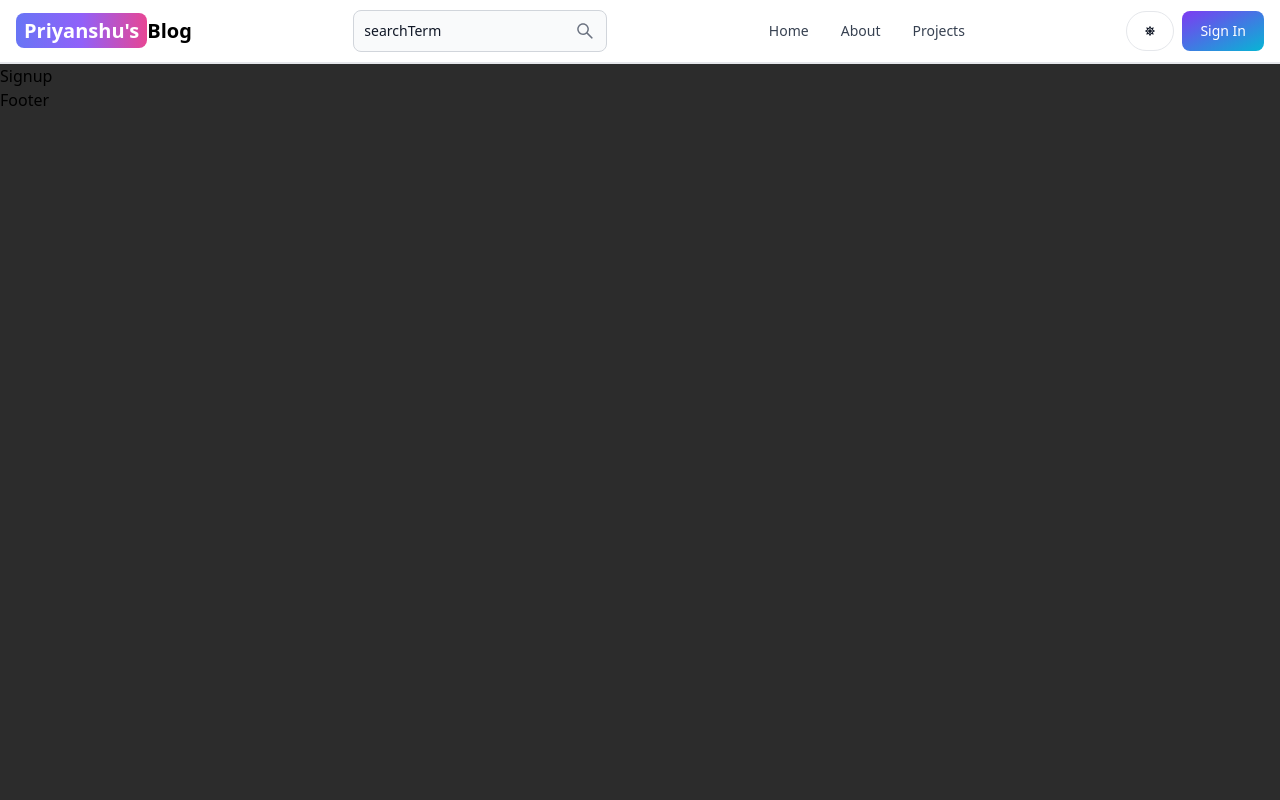
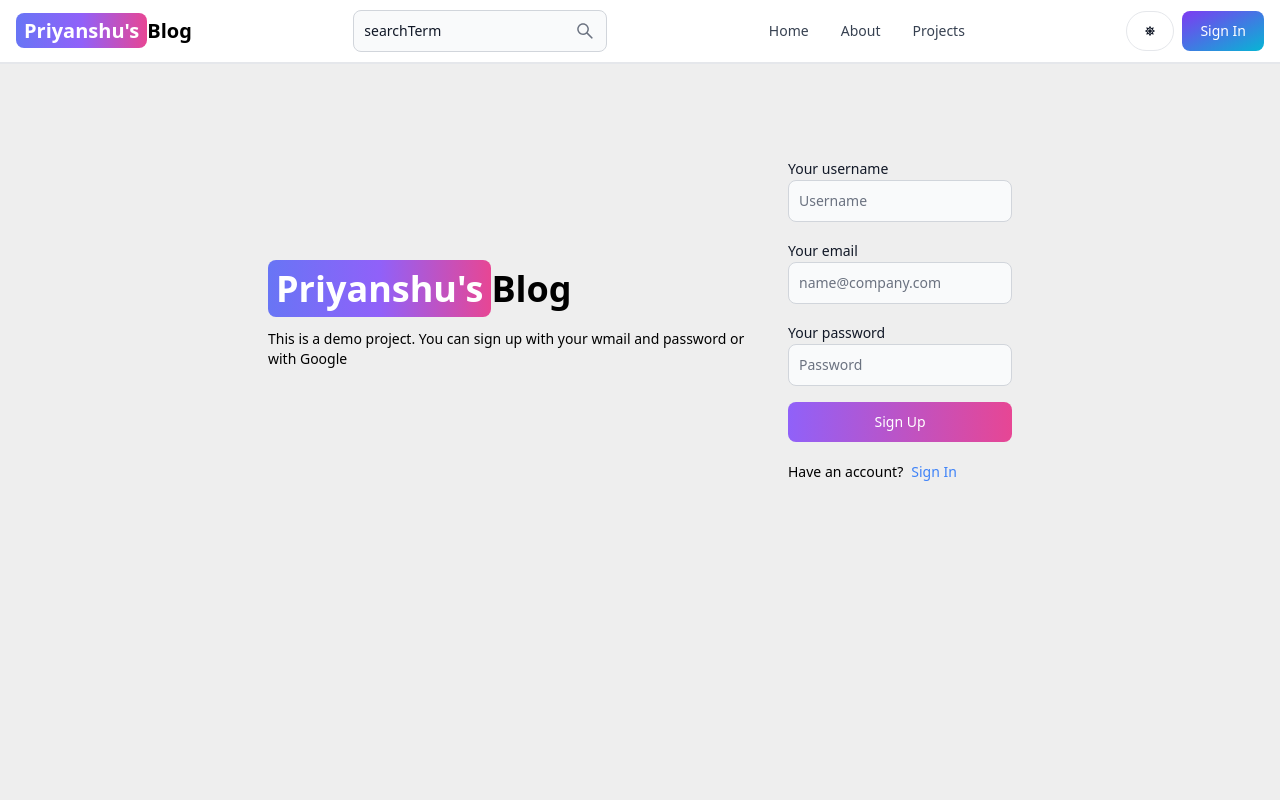
Before and after one commit to priyanshu07222/Blog-app, a React (Vite) app in the folder client/: page /sign-up in a window 1280 px wide. Shown: the top 800 px of the page. Built offline with nearby package versions, Linux system fonts and the light colour scheme.

Commit message:
create signup page ui

```diff
--- a/client/src/index.css
+++ b/client/src/index.css
@@ -3,5 +3,5 @@
 @tailwind utilities;
 
 body{
-  background-color: rgb(44, 44, 44);
+  background-color: #eee;
 }
--- a/client/src/pages/Signup.jsx
+++ b/client/src/pages/Signup.jsx
@@ -1,9 +1,51 @@
+import { Button, Label, TextInput } from 'flowbite-react'
 import React from 'react'
+import { Link } from 'react-router-dom'
 
-function Signup() {
+export default function Signup() {
   return (
-    <div>Signup</div>
+    <div className='min-h-screen mt-20'>
+      <div className='flex p-3 max-w-3xl mx-auto flex-col md:flex-row md:items-center gap-5'>
+        {/* {left} */}
+        <div className='flex-1'>
+          <Link to="/" className=' font-bold dark:text-white text-4xl' >
+            <span className='px-2 py-1 bg-gradient-to-r from-indigo-500 via-purple-500 to-pink-500 rounded-lg text-white'>Priyanshu's</span>Blog
+          </Link>
+          <p className='text-sm mt-5'>
+            This is a demo project. You can sign up with your wmail and password or with Google
+          </p>
+        </div>
+        {/* right */}
+        <div className='flex-5'>
+          <form className='flex flex-col gap-4'>
+            <div>
+              <Label value='Your username' />
+              <TextInput
+                type='text' placeholder='Username' id='username'
+              />
+            </div>
+            <div>
+              <Label value='Your email' />
+              <TextInput
+                type='email' placeholder='name@company.com' id='email'
+              />
+            </div>
+            <div>
+              <Label value='Your password' />
+              <TextInput
+                type='password' placeholder='Password' id='password'
+              />
+            </div>
+            <Button gradientDuoTone='purpleToPink' type='submit'>Sign Up</Button>
+          </form>
+          <div className='flex gap-2 text-sm mt-5'>
+            <span>Have an account?</span>
+            <Link to='/sign-in' className='text-blue-500' >
+            Sign In
+            </Link>
+          </div>
+        </div>
+      </div>
+    </div>
   )
 }
-
-export default Signup
```
